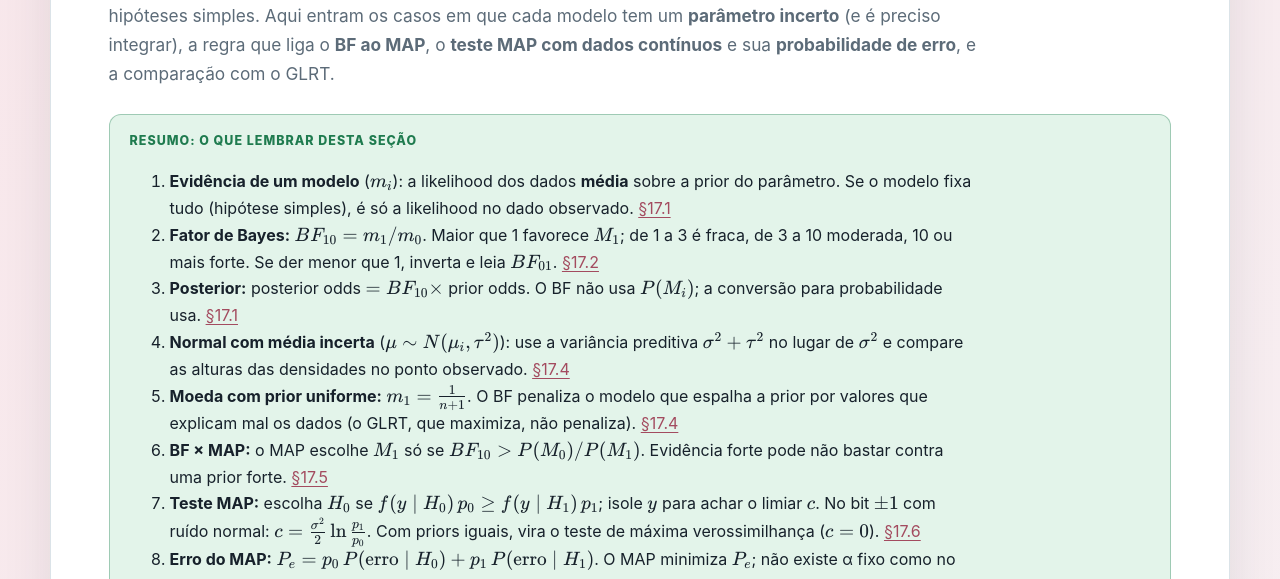
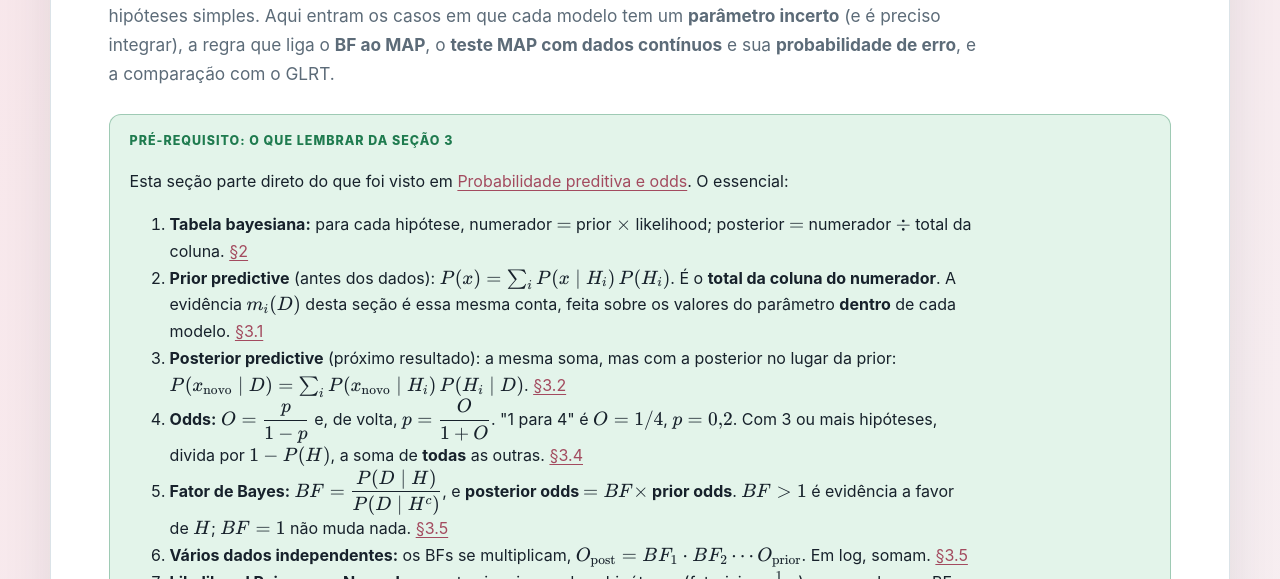
Before and after one commit to bepo7/Probest, a plain HTML site: page estatistica/17-testes-bayesianos.html in a window 1280 px wide. Shown: the part 366-945 px from the top of the page. Drawn offline with nearby package versions, Linux system fonts and the light colour scheme.

Commit message:
Estatística: seção 17 abre com o pré-requisito da seção 3
O resumo da própria seção deu lugar a um quadro com o que é preciso lembrar de preditiva, odds e fator de Bayes antes de começar, com links para cada subseção da seção 3.

```diff
--- a/estatistica/17-testes-bayesianos.html
+++ b/estatistica/17-testes-bayesianos.html
@@ -21,18 +21,19 @@
 <h1>Testes bayesianos: fator de Bayes e teste MAP</h1>
 <p class="lead">Material de 24/11 da professora ("Testes Bayesianos"). A <a href="03-preditiva-odds.html#bf">seção 3.5</a> já mostrou o fator de Bayes com hipóteses simples. Aqui entram os casos em que cada modelo tem um <b>parâmetro incerto</b> (e é preciso integrar), a regra que liga o <b>BF ao MAP</b>, o <b>teste MAP com dados contínuos</b> e sua <b>probabilidade de erro</b>, e a comparação com o GLRT.</p>
 
-<div class="box tip"><span class="box-title">Resumo: o que lembrar desta seção</span>
+<div class="box tip"><span class="box-title">Pré-requisito: o que lembrar da seção 3</span>
+<p>Esta seção parte direto do que foi visto em <a href="03-preditiva-odds.html">Probabilidade preditiva e odds</a>. O essencial:</p>
 <ol>
-<li><b>Evidência de um modelo</b> ($m_i$): a likelihood dos dados <b>média</b> sobre a prior do parâmetro. Se o modelo fixa tudo (hipótese simples), é só a likelihood no dado observado. <a href="#bf-def">§17.1</a></li>
-<li><b>Fator de Bayes:</b> $BF_{10}=m_1/m_0$. Maior que 1 favorece $M_1$; de 1 a 3 é fraca, de 3 a 10 moderada, 10 ou mais forte. Se der menor que 1, inverta e leia $BF_{01}$. <a href="#escala">§17.2</a></li>
-<li><b>Posterior:</b> posterior odds $=BF_{10}\times$ prior odds. O BF não usa $P(M_i)$; a conversão para probabilidade usa. <a href="#bf-def">§17.1</a></li>
-<li><b>Normal com média incerta</b> ($\mu\sim N(\mu_i,\tau^2)$): use a variância preditiva $\sigma^2+\tau^2$ no lugar de $\sigma^2$ e compare as alturas das densidades no ponto observado. <a href="#marginal">§17.4</a></li>
-<li><b>Moeda com prior uniforme:</b> $m_1=\frac1{n+1}$. O BF penaliza o modelo que espalha a prior por valores que explicam mal os dados (o GLRT, que maximiza, não penaliza). <a href="#marginal">§17.4</a></li>
-<li><b>BF × MAP:</b> o MAP escolhe $M_1$ só se $BF_{10}\gt P(M_0)/P(M_1)$. Evidência forte pode não bastar contra uma prior forte. <a href="#bf-map">§17.5</a></li>
-<li><b>Teste MAP:</b> escolha $H_0$ se $f(y\mid H_0)\,p_0\ge f(y\mid H_1)\,p_1$; isole $y$ para achar o limiar $c$. No bit $\pm1$ com ruído normal: $c=\frac{\sigma^2}{2}\ln\frac{p_1}{p_0}$. Com priors iguais, vira o teste de máxima verossimilhança ($c=0$). <a href="#map-test">§17.6</a></li>
-<li><b>Erro do MAP:</b> $P_e=p_0\,P(\text{erro}\mid H_0)+p_1\,P(\text{erro}\mid H_1)$. O MAP minimiza $P_e$; não existe α fixo como no NHST. <a href="#erro">§17.7</a></li>
-<li><b>BF e MAP integram</b> o parâmetro desconhecido; o <b>GLRT maximiza</b> e não dá a probabilidade de $H_0$. <a href="#glrt">§17.8</a></li>
-</ol></div>
+<li><b>Tabela bayesiana:</b> para cada hipótese, numerador $=$ prior $\times$ likelihood; posterior $=$ numerador $\div$ total da coluna. <a href="02-bayes-discreto.html">§2</a></li>
+<li><b>Prior predictive</b> (antes dos dados): $P(x)=\sum_i P(x\mid H_i)\,P(H_i)$. É o <b>total da coluna do numerador</b>. A evidência $m_i(D)$ desta seção é essa mesma conta, feita sobre os valores do parâmetro <b>dentro</b> de cada modelo. <a href="03-preditiva-odds.html#prior-pred">§3.1</a></li>
+<li><b>Posterior predictive</b> (próximo resultado): a mesma soma, mas com a posterior no lugar da prior: $P(x_{\text{novo}}\mid D)=\sum_i P(x_{\text{novo}}\mid H_i)\,P(H_i\mid D)$. <a href="03-preditiva-odds.html#post-pred">§3.2</a></li>
+<li><b>Odds:</b> $O=\dfrac{p}{1-p}$ e, de volta, $p=\dfrac{O}{1+O}$. "1 para 4" é $O=1/4$, $p=0{,}2$. Com 3 ou mais hipóteses, divida por $1-P(H)$, a soma de <b>todas</b> as outras. <a href="03-preditiva-odds.html#odds">§3.4</a></li>
+<li><b>Fator de Bayes:</b> $BF=\dfrac{P(D\mid H)}{P(D\mid H^c)}$, e <b>posterior odds $=BF\times$ prior odds</b>. $BF\gt1$ é evidência a favor de $H$; $BF=1$ não muda nada. <a href="03-preditiva-odds.html#bf">§3.5</a></li>
+<li><b>Vários dados independentes:</b> os BFs se multiplicam, $O_{\text{post}}=BF_1\cdot BF_2\cdots O_{\text{prior}}$. Em log, somam. <a href="03-preditiva-odds.html#bf">§3.5</a></li>
+<li><b>Likelihood Poisson ou Normal:</b> as partes iguais nas duas hipóteses (fatoriais, $\frac1{\sqrt{2\pi}\sigma}$) se cancelam no BF; faça a conta em log. <a href="03-preditiva-odds.html#poisson">§3.6</a></li>
+<li><b>Independência só condicional:</b> dado $H$, os resultados são independentes; sem saber $H$, não são. Por isso $P(\text{dois defeitos})=\sum\theta^2P(\theta\mid D)$, e não o quadrado da preditiva. <a href="03-preditiva-odds.html#duas">§3.7</a></li>
+</ol>
+<p>O que muda aqui: na seção 3 cada hipótese fixava o parâmetro; agora cada modelo pode ter um parâmetro <b>incerto</b>, e a likelihood vira uma média sobre a prior desse parâmetro.</p></div>
 
 <div class="toc"><strong>Nesta página</strong><ol>
 <li><a href="#bf-def">Fator de Bayes e verossimilhança marginal</a></li>
```
Also changed, not shown: estatistica/src/17-testes-bayesianos.html (+12 -11 lines).
